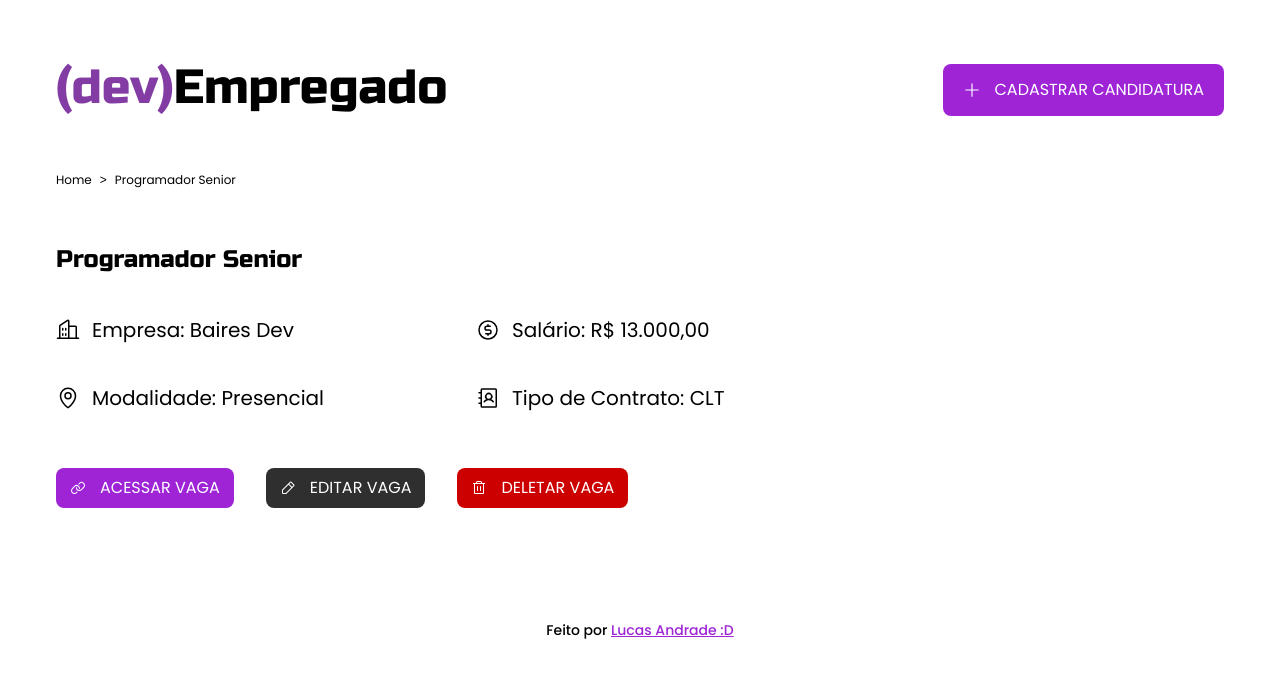
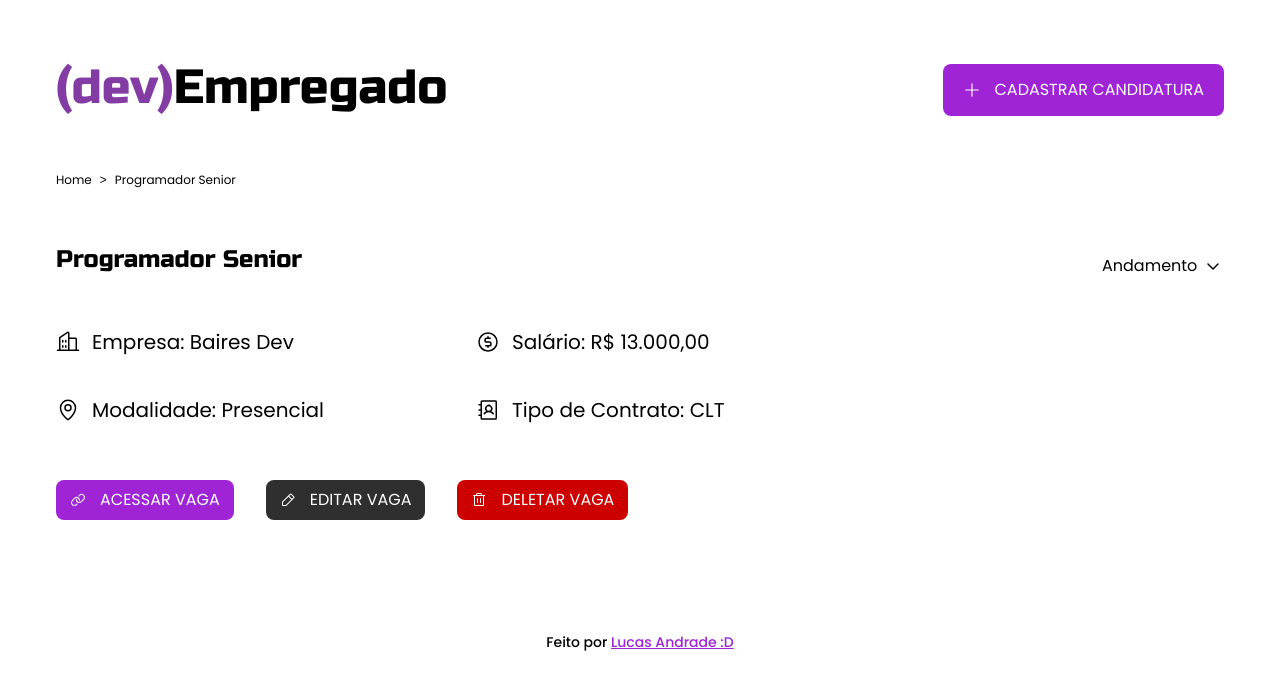
Before and after one commit to LucasAndrade912/devEmpregado, a React (Vite) app in the folder web/: page /home/jobs/1 in a window 1280 px wide. Shown: the top 690 px of the page. Built offline with nearby package versions, Linux system fonts and the light colour scheme.

Commit message:
update JobDetails page to add status updater

```diff
--- a/web/src/components/Select/SelectRoot.tsx
+++ b/web/src/components/Select/SelectRoot.tsx
@@ -2,9 +2,14 @@ import * as SelectPrimitive from '@radix-ui/react-select'
 
 type Props = {
 	children: React.ReactNode[]
+	defaultValue?: string
 	onSelect?: (selectedItem: string) => void
 }
 
-export function SelectRoot({ children, onSelect }: Props) {
-	return <SelectPrimitive.Root onValueChange={onSelect}>{children}</SelectPrimitive.Root>
+export function SelectRoot({ children, onSelect, defaultValue }: Props) {
+	return (
+		<SelectPrimitive.Root defaultValue={defaultValue} onValueChange={onSelect}>
+			{children}
+		</SelectPrimitive.Root>
+	)
 }
--- a/web/src/components/Select/SelectValue.tsx
+++ b/web/src/components/Select/SelectValue.tsx
@@ -1,7 +1,7 @@
 import * as SelectPrimitive from '@radix-ui/react-select'
 
 type Props = {
-	placeholder: string
+	placeholder?: string
 }
 
 export function SelectValue({ placeholder }: Props) {
--- a/web/src/pages/JobDetails.tsx
+++ b/web/src/pages/JobDetails.tsx
@@ -10,6 +10,7 @@ import {
 import { Link as LinkURL } from 'react-router-dom'
 import { formatCurrency } from '../utils/formatCurrency'
 import { Button } from '../components/Button'
+import { Select } from '../components/Select'
 
 export function JobDetails() {
 	return (
@@ -25,7 +26,21 @@ export function JobDetails() {
 			</ul>
 
 			<div>
-				<h2 className="text-2xl font-title mb-10 mt-14">Programador Senior</h2>
+				<div className="mb-10 mt-14 flex justify-between">
+					<h2 className="text-2xl font-title">Programador Senior</h2>
+
+					<Select.Root defaultValue="Andamento">
+						<Select.Trigger className="border-none w-[120px] gap-2 relative right-4">
+							<Select.Value />
+						</Select.Trigger>
+
+						<Select.Items className="w-[164px]">
+							{['Andamento', 'Encerrada', 'Efetivado'].map((item) => (
+								<Select.Item value={item} key={item} />
+							))}
+						</Select.Items>
+					</Select.Root>
+				</div>
 
 				<div className="grid grid-cols-[420px_1fr] gap-y-10 mb-14">
 					<div className="flex gap-3 items-center">
```
